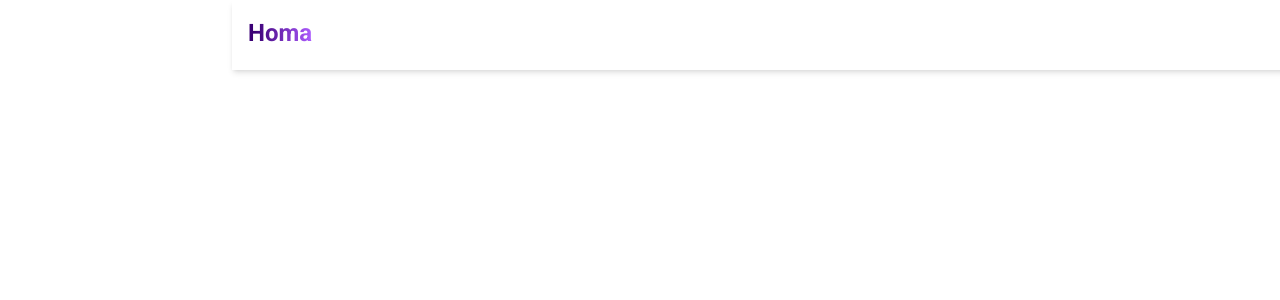
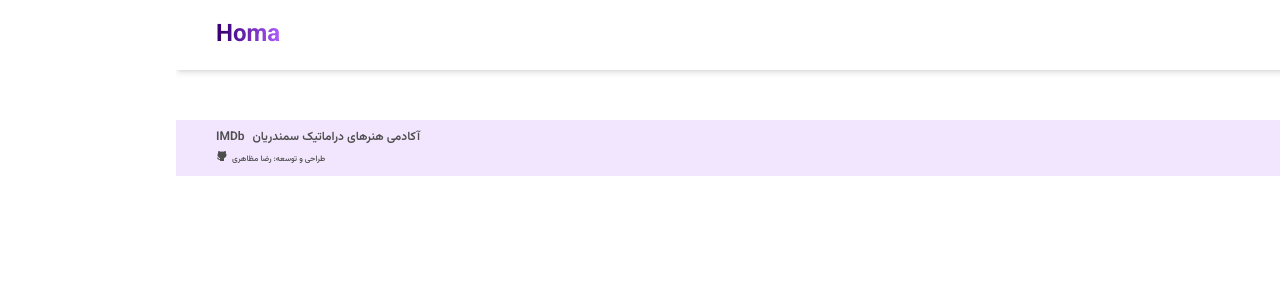
Before and after one commit to mazaherireza/homa, a Next.js app: page / in a window 1280 px wide. Shown: the top 300 px of the page. Built offline with nearby package versions, Linux system fonts and the light colour scheme.

Commit message:
Add Footer

```diff
--- a/src/app/globals.css
+++ b/src/app/globals.css
@@ -1,7 +1,18 @@
 :root {
-  --color-violet-300: hsl(270, 100%, 68%);
-  --color-violet-700: hsl(270, 100%, 32%);
-  --color-violet-800: hsl(270, 100%, 23%);
+  --color-violet-95: hsl(270, 100%, 95%);
+  --color-violet-86: hsl(270, 100%, 86%);
+  --color-violet-68: hsl(270, 100%, 68%);
+  --color-violet-32: hsl(270, 100%, 32%);
+  --color-violet-23: hsl(270, 100%, 23%);
+
+  --color-gray-98: hsl(0deg 0% 98%);
+  --color-gray-90: hsl(0deg 0% 90%);
+  --color-gray-80: hsl(0deg 0% 80%);
+  --color-gray-70: hsl(0deg 0% 70%);
+  --color-gray-40: hsl(0deg 0% 40%);
+  --color-gray-30: hsl(0deg 0% 30%);
+  --color-gray-20: hsl(0deg 0% 20%);
+  --color-gray-10: hsl(0deg 0% 10%);
 
   --full-width: 75rem;
   --full-width-padding-inline: calc(max(100% - var(--full-width), 2rem) / 2);
@@ -20,10 +31,6 @@
   padding: 0;
 }
 
-body {
-  padding-inline: var(--full-width-padding-inline);
-}
-
 ul {
   list-style: none;
 }
--- a/src/app/layout.tsx
+++ b/src/app/layout.tsx
@@ -1,6 +1,7 @@
 import { type ReactNode } from "react";
 
 import HeaderComponent from "@/components/header/header.component";
+import FooterComponent from "@/components/footer/footer.component";
 
 import type { Metadata } from "next";
 
@@ -28,6 +29,7 @@ export default function RootLayout({
       <body>
         <HeaderComponent />
         {children}
+        <FooterComponent />
       </body>
     </html>
   );
--- /dev/null
+++ b/src/components/footer/footer.component.tsx
@@ -0,0 +1,34 @@
+import { type ReactNode } from "react";
+
+import Link from "next/link";
+
+import GithubIcon from "@/components/icons/github.icon";
+
+import styles from "./footer.module.css";
+
+export default function FooterComponent(): ReactNode {
+  const date = new Date().getFullYear();
+
+  return (
+    <footer className={styles.footer}>
+      <div className={styles.content}>
+        <div className={styles.copyright}>{date} &copy;</div>
+        <div className={styles.links}>
+          <Link href="https://www.samandarian.com/" target="_blank">
+            آکادمی هنرهای دراماتیک سمندریان
+          </Link>
+          <Link href="https://www.imdb.com/name/nm0751810/" target="_blank">
+            IMDb
+          </Link>
+        </div>
+      </div>
+      <div className={styles.signature}>
+        <div className={styles.text}>طراحی و توسعه: رضا مظاهری</div>
+        <Link href="https://github.com/mazaherireza" target="_blank">
+          {" "}
+          <GithubIcon />
+        </Link>
+      </div>
+    </footer>
+  );
+}
--- /dev/null
+++ b/src/components/footer/footer.module.css
@@ -0,0 +1,50 @@
+.footer {
+  background-color: var(--color-violet-95);
+  color: var(--color-gray-30);
+
+  padding: 0.5rem var(--full-width-padding-inline);
+
+  font-size: 0.75rem;
+  font-weight: 600;
+
+  display: grid;
+  gap: 0.25rem;
+
+  a {
+    transition: color var(--animation-duration-slow);
+
+    &:hover {
+      color: var(--color-violet-32);
+    }
+  }
+
+  .content {
+    display: flex;
+    flex-wrap: wrap;
+    align-items: center;
+    justify-content: space-between;
+    gap: 1rem;
+
+    .copyright {
+    }
+
+    .links {
+      display: flex;
+      align-items: center;
+      gap: 0.5rem;
+    }
+  }
+
+  .signature {
+    display: flex;
+    align-items: center;
+    gap: 0.25rem;
+
+    justify-self: end;
+
+    .text {
+      font-size: 0.5rem;
+      font-weight: 500;
+    }
+  }
+}
--- a/src/components/header/header.module.css
+++ b/src/components/header/header.module.css
@@ -17,8 +17,8 @@
 
     background: linear-gradient(
       to right,
-      var(--color-violet-800) 10%,
-      var(--color-violet-300) 100%
+      var(--color-violet-23) 10%,
+      var(--color-violet-68) 100%
     );
     background-clip: text;
     -webkit-background-clip: text;
@@ -37,11 +37,11 @@
           transition: color var(--animation-duration-slow);
 
           &.active {
-            color: var(--color-violet-700);
+            color: var(--color-violet-32);
           }
 
           &:hover {
-            color: var(--color-violet-800);
+            color: var(--color-violet-23);
           }
         }
       }
--- /dev/null
+++ b/src/components/icons/github.icon.tsx
@@ -0,0 +1,23 @@
+import type { SVGProps, ReactNode } from "react";
+
+type Props = SVGProps<SVGSVGElement>;
+
+export default function GithubIcon({ ...otherProps }: Props): ReactNode {
+  return (
+    <svg
+      xmlns="http://www.w3.org/2000/svg"
+      width="1em"
+      height="1em"
+      viewBox="0 0 24 24"
+      {...otherProps}
+    >
+      <g fill="none">
+        <path d="m12.593 23.258l-.011.002l-.071.035l-.02.004l-.014-.004l-.071-.035q-.016-.005-.024.005l-.004.01l-.017.428l.005.02l.01.013l.104.074l.015.004l.012-.004l.104-.074l.012-.016l.004-.017l-.017-.427q-.004-.016-.017-.018m.265-.113l-.013.002l-.185.093l-.01.01l-.003.011l.018.43l.005.012l.008.007l.201.093q.019.005.029-.008l.004-.014l-.034-.614q-.005-.018-.02-.022m-.715.002a.02.02 0 0 0-.027.006l-.006.014l-.034.614q.001.018.017.024l.015-.002l.201-.093l.01-.008l.004-.011l.017-.43l-.003-.012l-.01-.01z" />
+        <path
+          fill="currentColor"
+          d="M7.024 2.31a9 9 0 0 1 2.125 1.046A11.4 11.4 0 0 1 12 3c.993 0 1.951.124 2.849.355a9 9 0 0 1 2.124-1.045c.697-.237 1.69-.621 2.28.032c.4.444.5 1.188.571 1.756c.08.634.099 1.46-.111 2.28C20.516 7.415 21 8.652 21 10c0 2.042-1.106 3.815-2.743 5.043a9.5 9.5 0 0 1-2.59 1.356c.214.49.333 1.032.333 1.601v3a1 1 0 0 1-1 1H9a1 1 0 0 1-1-1v-.991c-.955.117-1.756.013-2.437-.276c-.712-.302-1.208-.77-1.581-1.218c-.354-.424-.74-1.38-1.298-1.566a1 1 0 0 1 .632-1.898c.666.222 1.1.702 1.397 1.088c.48.62.87 1.43 1.63 1.753c.313.133.772.22 1.49.122L8 17.98a4 4 0 0 1 .333-1.581a9.5 9.5 0 0 1-2.59-1.356C4.106 13.815 3 12.043 3 10c0-1.346.483-2.582 1.284-3.618c-.21-.82-.192-1.648-.112-2.283l.005-.038c.073-.582.158-1.267.566-1.719c.59-.653 1.584-.268 2.28-.031Z"
+        />
+      </g>
+    </svg>
+  );
+}
```
